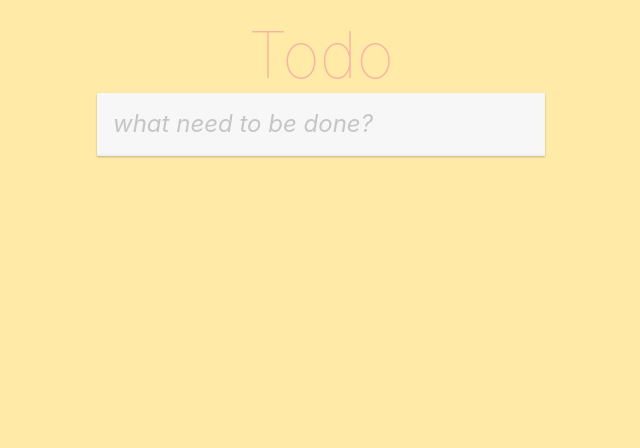
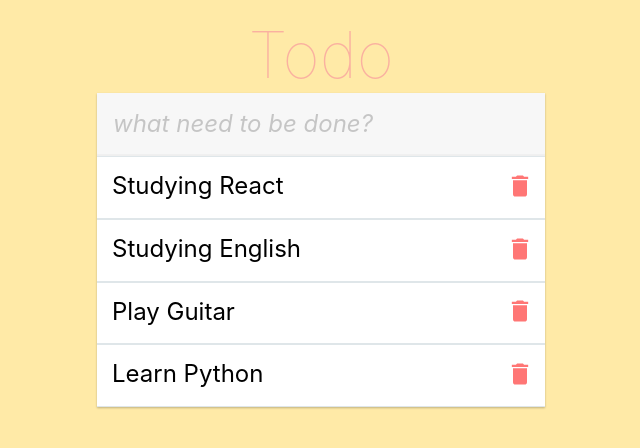
Before and after one commit to Jorge-Neto/Todo-with-React, a React (Create React App) app: page / in a window 1280 px wide. Shown: the top 448 px of the page, without its empty margins (319-959 px from the left). Built offline with nearby package versions, Linux system fonts and the light colour scheme.

Commit message:
Implementando lista

```diff
--- a/package.json
+++ b/package.json
@@ -8,6 +8,7 @@
     "@testing-library/user-event": "^13.5.0",
     "react": "^17.0.2",
     "react-dom": "^17.0.2",
+    "react-icons": "^4.3.1",
     "react-scripts": "5.0.0",
     "web-vitals": "^2.1.3"
   },
--- a/src/App.css
+++ b/src/App.css
@@ -6,3 +6,29 @@
     width: 100%;
     padding: 16px 16px 18px;
 }
+
+ul.todo-list li {
+    display: flex;
+    border-top: 1px solid #dfe6e9;
+    border-bottom: 1px solid #dfe6e9;
+}
+
+.todo {
+    flex: 1;
+    outline: none;
+    cursor: pointer;
+    font-size: 1.5rem;
+    word-break: break-all;
+    line-height: 1.2;
+    transition: color 0.3s;
+    padding: 15px 15px 17px;
+}
+
+.remove {
+    background-color: transparent;
+    border: none;
+    cursor: pointer;
+    outline: none;
+    width: 50px;
+    color: #ff7675;
+}
--- a/src/App.js
+++ b/src/App.js
@@ -1,4 +1,5 @@
 import React, { useState } from 'react';
+import { MdDelete } from 'react-icons/md';
 
 import './App.css';
 
@@ -6,6 +7,14 @@
   const ESCAPE_KEY = 27;
   const ENTER_KEY = 13;
 
+  const initialTodos = [
+    { id: 1, title: 'Studying React', checked: false },
+    { id: 2, title: 'Studying English', checked: true },
+    { id: 3, title: 'Play Guitar', checked: false },
+    { id: 4, title: 'Learn Python', checked: true },
+  ];
+
+  const [todos] = useState(initialTodos);
   const [value, setValue] = useState('');
 
   const erase = () => {
@@ -42,6 +51,19 @@
           onChange={onChange}
           onKeyDown={onKeyDown}
         />
+        <ul className="todo-list">
+          {
+                todos.map((todo) => (
+                  <li key={todo.id.toString}>
+                    <span className="todo">{todo.title}</span>
+                    <button type="button" className="remove">
+                      <MdDelete size={28} />
+                    </button>
+                  </li>
+
+                ))
+          }
+        </ul>
       </section>
     </section>
   );
--- a/src/index.css
+++ b/src/index.css
@@ -28,6 +28,7 @@
         "Oxygen", "Ubuntu", "Cantarell", "Fira Sans", "Droid Sans",
         "Helvetica Neue", sans-serif;
     margin: 0;
+    padding: 0;
 }
 
 ol,
```
Also changed, not shown: 1 other file (tests, documents, lock files or other folders).
